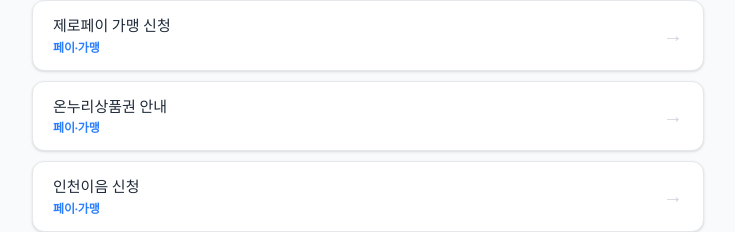
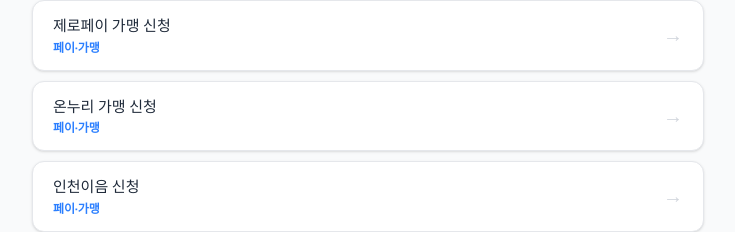
Before and after one commit to hannune-s/ssakdamoa, a Next.js app: page / in a window 1280 px wide. Shown: the part 278-510 px from the top of the page, without its empty margins (272-1007 px from the left). Built offline with nearby package versions, Linux system fonts and the light colour scheme.

Commit message:
fix: update onnuri link and enable anchor tags

```diff
--- a/src/app/page.tsx
+++ b/src/app/page.tsx
@@ -6,7 +6,7 @@
 
 const LINKS = [
   { id: 1, title: '제로페이 가맹 신청', category: '페이·가맹', keywords: ['제로페이', '페이', '가맹'], url: '#' },
-  { id: 2, title: '온누리상품권 안내', category: '페이·가맹', keywords: ['온누리', '상품권', '온누리상품권'], url: '#' },
+  { id: 2, title: '온누리 가맹 신청', category: '페이·가맹', keywords: ['온누리', '가맹', '신청', '온누리상품권'], url: 'https://frc.sbiz.or.kr/afms/afm/SMMDL0001M01/page.do' },
   { id: 3, title: '인천이음 신청', category: '페이·가맹', keywords: ['인천이음', '지역화폐', '이음'], url: '#' },
   { id: 4, title: '보건증(건강진단결과서) 발급 안내', category: '필수행정서식', keywords: ['보건증', '건강진단', '건강진단결과서'], url: '#' },
   { id: 5, title: '축산물 이력제 양식 다운로드', category: '필수행정서식', keywords: ['축산물', '이력제', '양식'], url: '#' },
@@ -76,8 +76,11 @@
       <div className="w-full max-w-2xl flex flex-col gap-2.5">
         {filteredLinks.length > 0 ? (
           filteredLinks.map(link => (
-            <button
+            <a
               key={link.id}
+              href={link.url}
+              target={link.url === '#' ? '_self' : '_blank'}
+              rel="noopener noreferrer"
               className="w-full bg-white hover:bg-gray-50 text-gray-800 py-3.5 px-5 rounded-xl border border-gray-200 font-medium transition-all text-left flex justify-between items-center group shadow-sm hover:shadow"
             >
               <div className="flex flex-col gap-0.5">
@@ -85,7 +88,7 @@
                 <span className="text-xs text-blue-500 font-semibold">{link.category}</span>
               </div>
               <span className="text-gray-300 group-hover:text-blue-500 transition-colors text-xl">→</span>
-            </button>
+            </a>
           ))
         ) : (
           <div className="text-center text-gray-500 py-12 bg-white rounded-2xl border border-gray-200">
```
